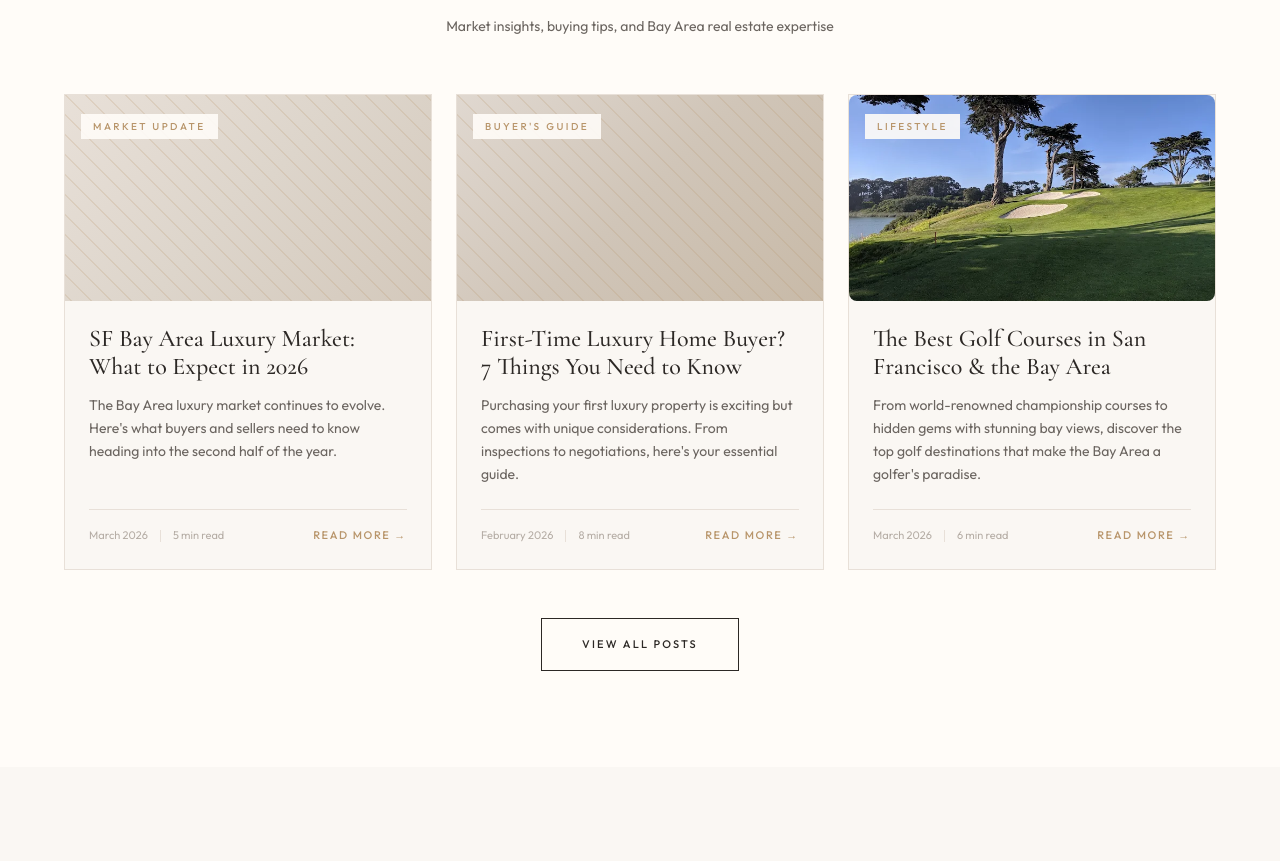
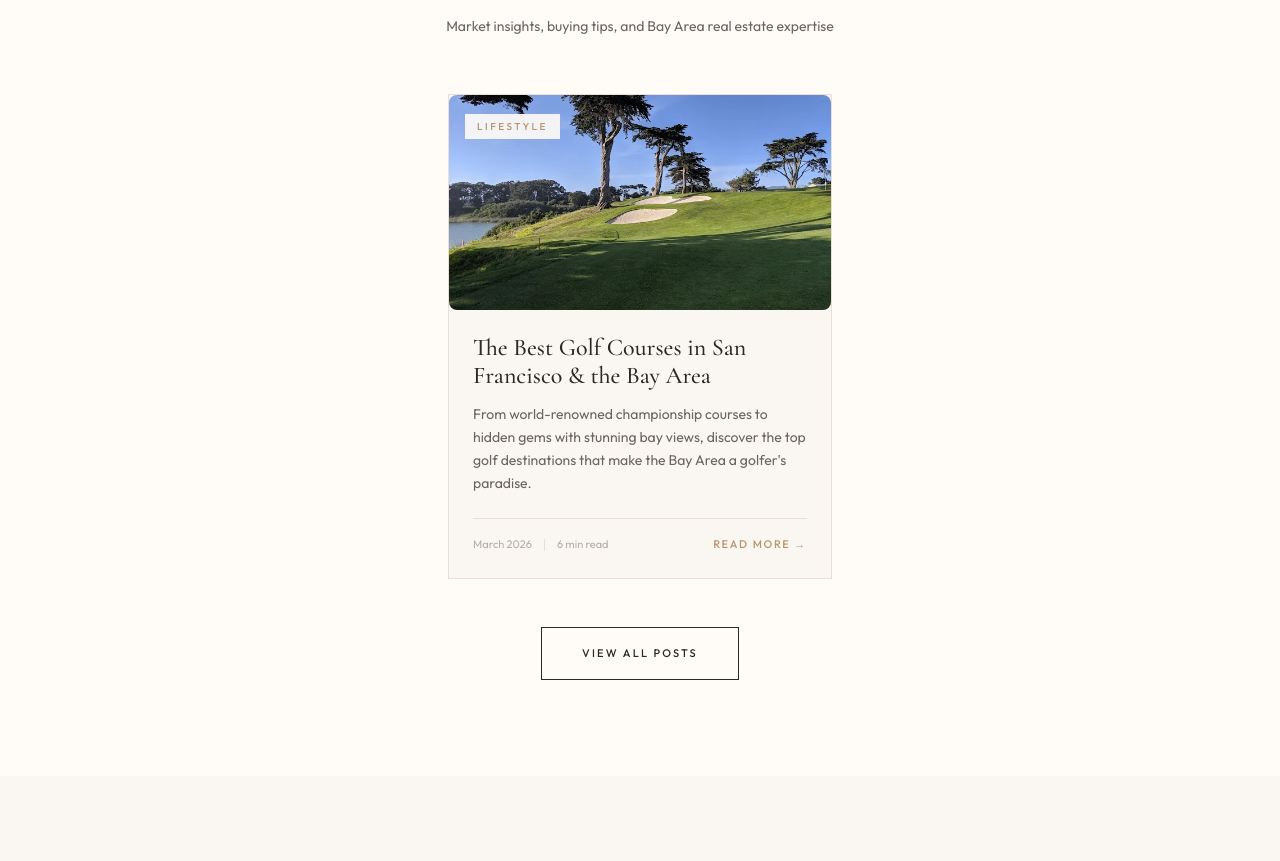
Before and after one commit to AmexGolf/jacky-luong-real-estate, a Next.js app: page / in a window 1280 px wide. Shown: the part 2046-2907 px from the top of the page. Built offline with nearby package versions, Linux system fonts and the light colour scheme.

Commit message:
Removed empty blog posts
Co-Authored-By: Claude Sonnet 4.6 <noreply@anthropic.com>

```diff
--- a/src/components/Blog.tsx
+++ b/src/components/Blog.tsx
@@ -5,30 +5,6 @@ import Image from "next/image";
 import { motion, useInView } from "framer-motion";
 
 const posts = [
-  {
-    category: "Market Update",
-    title: "SF Bay Area Luxury Market: What to Expect in 2026",
-    excerpt:
-      "The Bay Area luxury market continues to evolve. Here's what buyers and sellers need to know heading into the second half of the year.",
-    date: "March 2026",
-    readTime: "5 min read",
-    href: "#blog", // Update when this post has its own page
-    // Placeholder gradient — replace with: <Image src="/images/blog-market-update.jpg" ... />
-    gradient: "linear-gradient(135deg, #E8E0D8 0%, #DDD5CB 50%, #D4C9BC 100%)",
-    patternColor: "#B8956A",
-  },
-  {
-    category: "Buyer's Guide",
-    title: "First-Time Luxury Home Buyer? 7 Things You Need to Know",
-    excerpt:
-      "Purchasing your first luxury property is exciting but comes with unique considerations. From inspections to negotiations, here's your essential guide.",
-    date: "February 2026",
-    readTime: "8 min read",
-    href: "#blog", // Update when this post has its own page
-    // Placeholder gradient — replace with: <Image src="/images/blog-buyers-guide.jpg" ... />
-    gradient: "linear-gradient(135deg, #E0D8D0 0%, #D0C5B8 50%, #C8BAA8 100%)",
-    patternColor: "#B8956A",
-  },
   {
     category: "Lifestyle",
     title: "The Best Golf Courses in San Francisco & the Bay Area",
@@ -42,6 +18,7 @@ const posts = [
     gradient: "linear-gradient(135deg, #7A9B68 0%, #A08C48 55%, #C4A84E 100%)",
     patternColor: "#5A7A42",
   },
+  // Add new posts here — the grid expands automatically
 ];
 
 interface BlogCardProps {
@@ -167,7 +144,15 @@ export default function Blog() {
         </motion.div>
 
         {/* ── Cards grid ───────────────────────────────────────────── */}
-        <div className="grid grid-cols-1 md:grid-cols-3 gap-6 mb-12">
+        {/* Single card: centered at card-column width. 2+ posts: auto-expands to full grid. */}
+        <div
+          className={[
+            "grid gap-6 mb-12",
+            posts.length === 1
+              ? "grid-cols-1 max-w-sm mx-auto w-full"
+              : "grid-cols-1 md:grid-cols-2 lg:grid-cols-3",
+          ].join(" ")}
+        >
           {posts.map((post, i) => (
             <BlogCard key={post.title} post={post} index={i} inView={inView} />
           ))}
```
